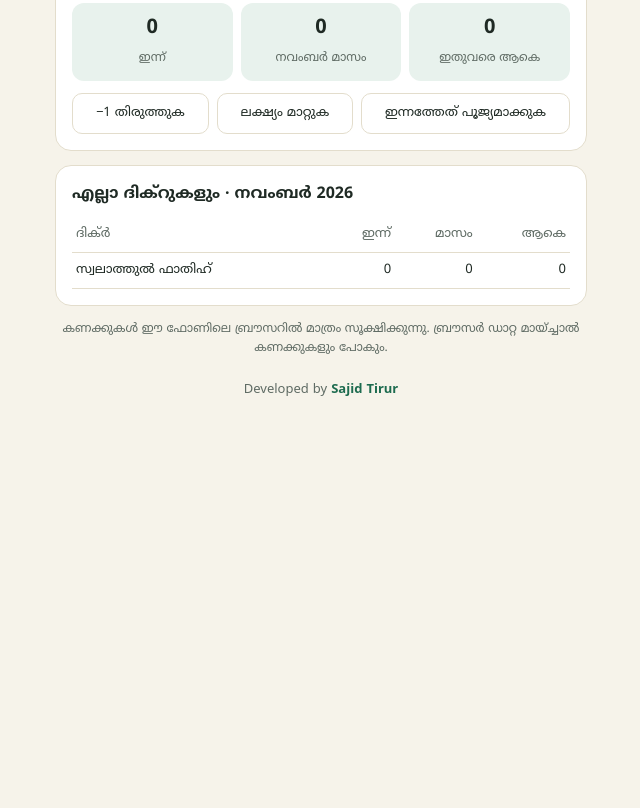
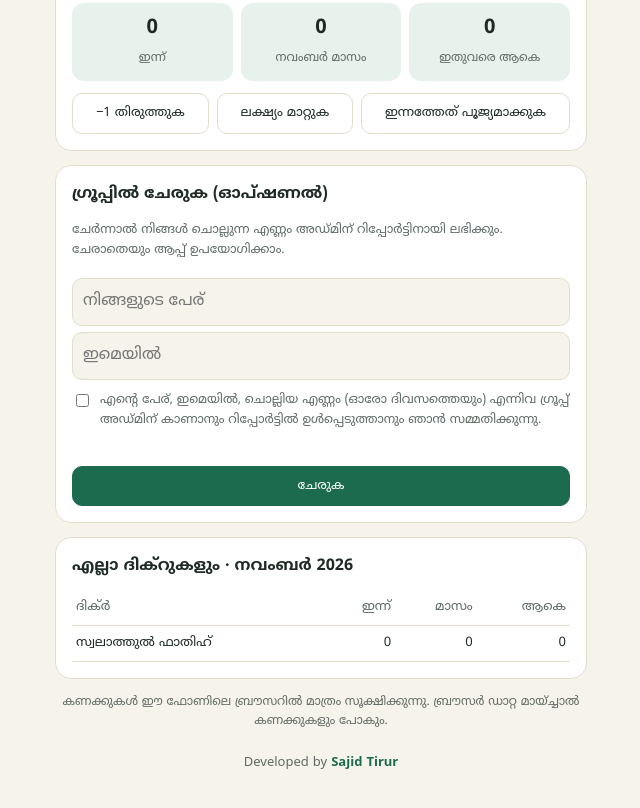
Before and after one commit to shajidpp-ops/salatul-fatih, a plain HTML site: page index.html in a window 1280 px wide. Shown: the part 823-1631 px from the top of the page, without its empty margins (319-959 px from the left). Before the commit the page ends 1264 px from the top, so only its background shows below. Drawn offline with Linux system fonts and the light colour scheme.

Commit message:
Add files via upload

```diff
--- a/index.html
+++ b/index.html
@@ -185,7 +185,7 @@ footer b{color:var(--green)}
 (function(){
   var KEY = "dikr_salatul_fatih_v1";
   /* ===== റിപ്പോർട്ട് സംവിധാനത്തിനുള്ള Google Apps Script വെബ് ആപ്പ് URL ഇവിടെ ഒട്ടിക്കുക. ഒഴിച്ചിട്ടാൽ "ഗ്രൂപ്പിൽ ചേരുക" ഭാഗം കാണിക്കില്ല. ===== */
-  var SYNC_URL = "";
+  var SYNC_URL = "https://script.google.com/macros/s/AKfycbyrG3DTG0rSPT_8_WSZg5Wvo6T1KNaZw9XkrLqYcbUfTnSWlY_hyqY-pxWYFqsUSQ0vbw/exec";
   var MONTHS = ["ജനുവരി","ഫെബ്രുവരി","മാർച്ച്","ഏപ്രിൽ","മേയ്","ജൂൺ","ജൂലൈ","ഓഗസ്റ്റ്","സെപ്റ്റംബർ","ഒക്ടോബർ","നവംബർ","ഡിസംബർ"];
   var PRESETS = [
     {name:"സുബ്ഹാനല്ലാഹ്", arabic:"سُبْحَانَ اللّٰه", target:33},
```
